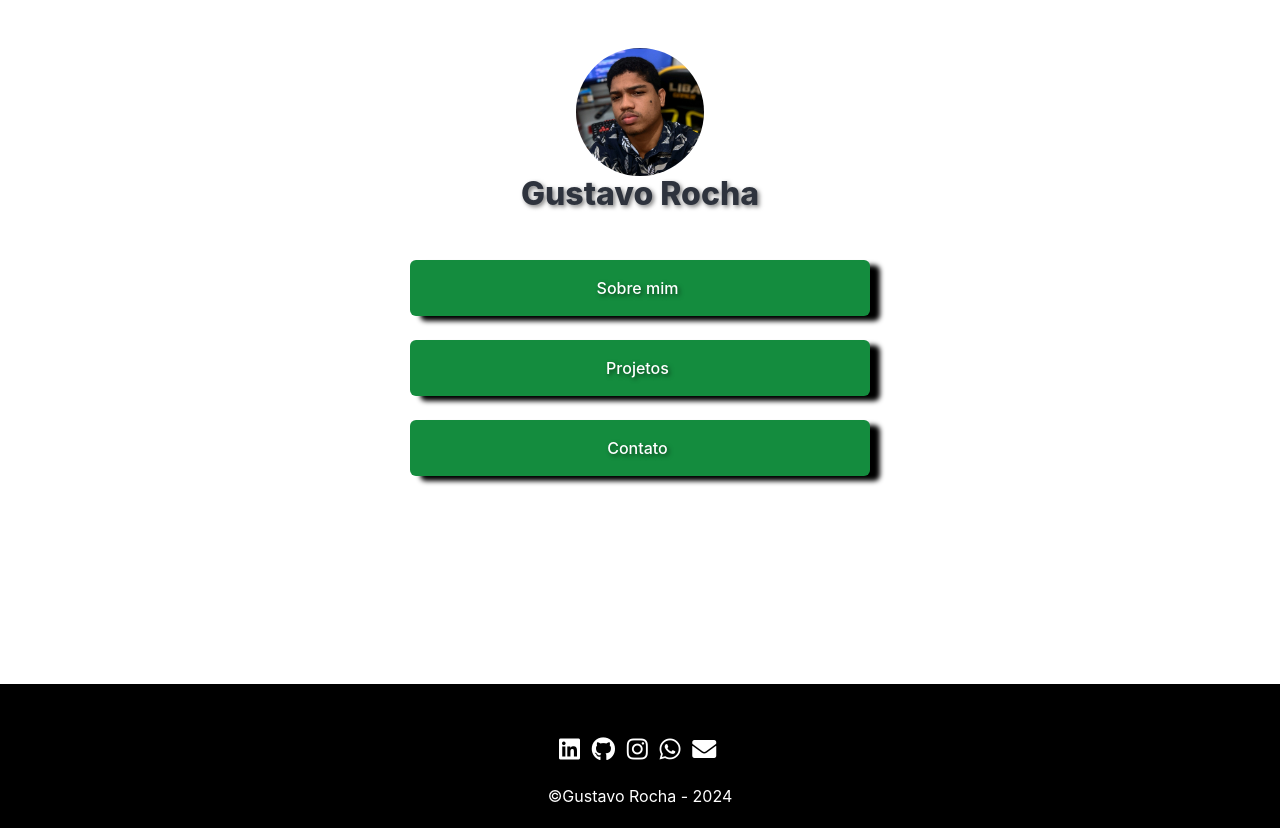
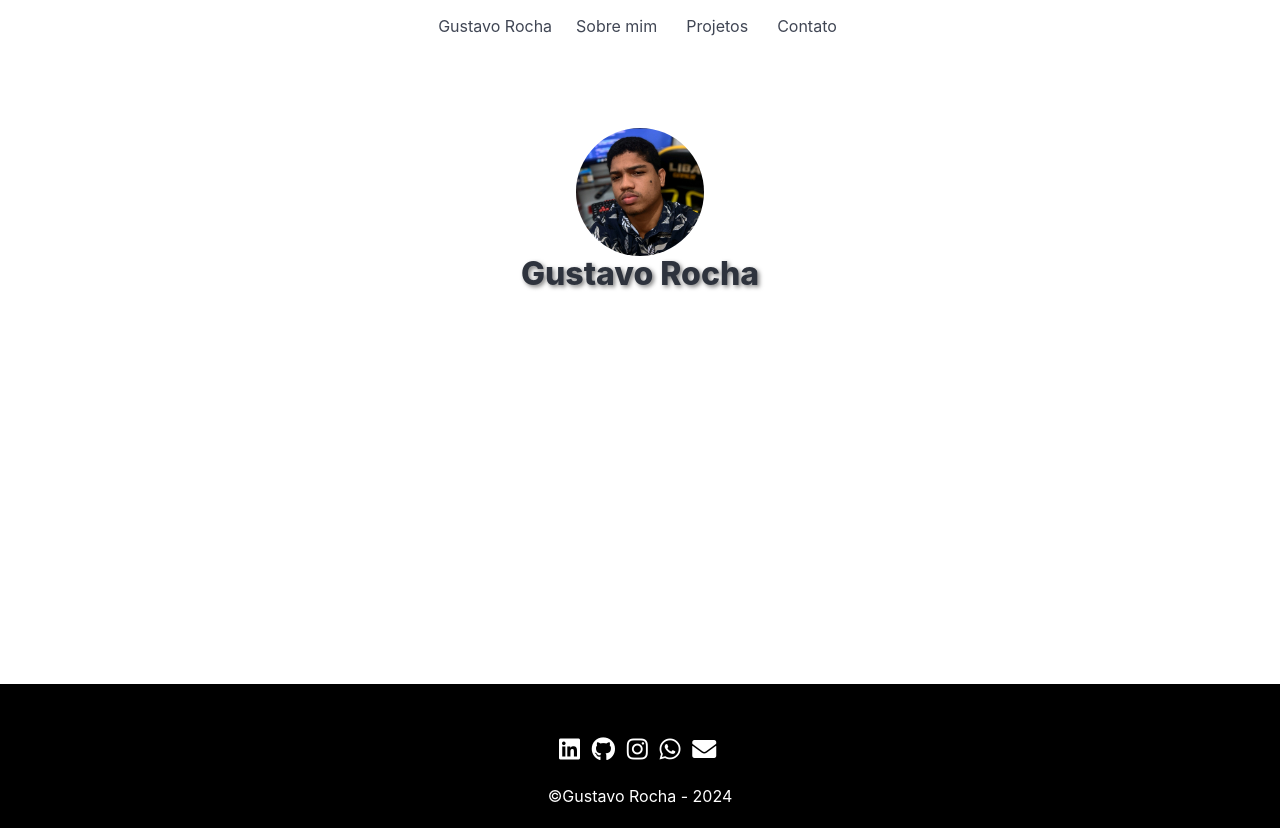
Before and after one commit to isgust/meuPortfolio, a Django app: page / in a window 1280 px wide. Run offline with Django 5.2, Linux system fonts and the light colour scheme.

Commit message:
Mudança de buttons para header

```diff
--- a/gustavoRocha/templates/index.html
+++ b/gustavoRocha/templates/index.html
@@ -11,17 +11,28 @@
   <link rel="stylesheet" href="https://cdnjs.cloudflare.com/ajax/libs/font-awesome/5.15.4/css/all.min.css">
 </head>
 <body>
+  <header class="header">
+    <div class="custom-container-three">
+      <nav class="navbar" role="navigation" aria-label="main navigation">
+        <div class="navbar-brand">
+          <span class="navbar-item">Gustavo Rocha</span>
+          <div id="navbarBasicExample" class="navbar-menu">
+            <div class="navbar-start">
+              <a href="{% url 'aboutme' %}" class="navbar-item">Sobre mim</a>
+              <a href="{% url 'projetos' %}" class="navbar-item">Projetos</a>
+              <a href="{% url 'contato'%}" class="navbar-item">Contato</a>
+            </div>
+          </div>
+        </div>
+      </nav>
+    </div>
+  </header>
   <div class="custom-container mt-6">
     <div class="custom-container-two">
-    <figure class="image is-128x128">
-    <img class="is-rounded" src="{% static 'img/perfil.jpg' %}" alt="">
-    </figure>
-    <h3 class="title mb-6">Gustavo Rocha</h3>
-    </div>
-    <div class="custom-container-three">
-    <button class="button mb-5"><a href="{% url 'aboutme' %}">Sobre mim</a></button>
-    <button class="button mb-5"><a href="{% url 'projetos' %}">Projetos</a></button>
-    <button class="button mb-5"><a href="{% url 'contato'%}">Contato</a></button>
+      <figure class="image is-128x128">
+        <img class="is-rounded" src="{% static 'img/perfil.jpg' %}" alt="">
+      </figure>
+      <h3 class="title mb-6">Gustavo Rocha</h3>
     </div>
   </div>
   <footer class="footer has-background-primary">
--- a/static/css/index.css
+++ b/static/css/index.css
@@ -7,6 +7,10 @@ html, body {
     padding: 0;
 }
 
+header{
+height: 10vh;
+}
+
 h3{
     text-shadow: 2px 2px 4px rgba(0, 0, 0, 0.5);
 }
@@ -14,7 +18,7 @@ h3{
     display: flex;
     flex-direction: column;
     align-items: center;
-    height: 79.5vh;
+    height: 69.5vh;
   }
 
 .custom-container-two{
@@ -30,24 +34,6 @@ h3{
     height: 30vh;
 }
 
-.button{
-    border: none;
-    background-color: #148C3E;
-    width: 36vw;
-    height: 60px;
-    box-shadow: 10px 5px 5px black;
-    text-shadow: 2px 2px 4px rgba(0, 0, 0, 0.5);
-}
-
-:hover.button{
-    border: none;
-    background-color: #148C3E;
-    width: 36vw;
-    height: 60px;
-    box-shadow: 15px 10px 10px black;
-    text-shadow: 2px 2px 4px rgba(0, 0, 0, 0.5);
-}
-
 
 a{
     color: #fff;
```
